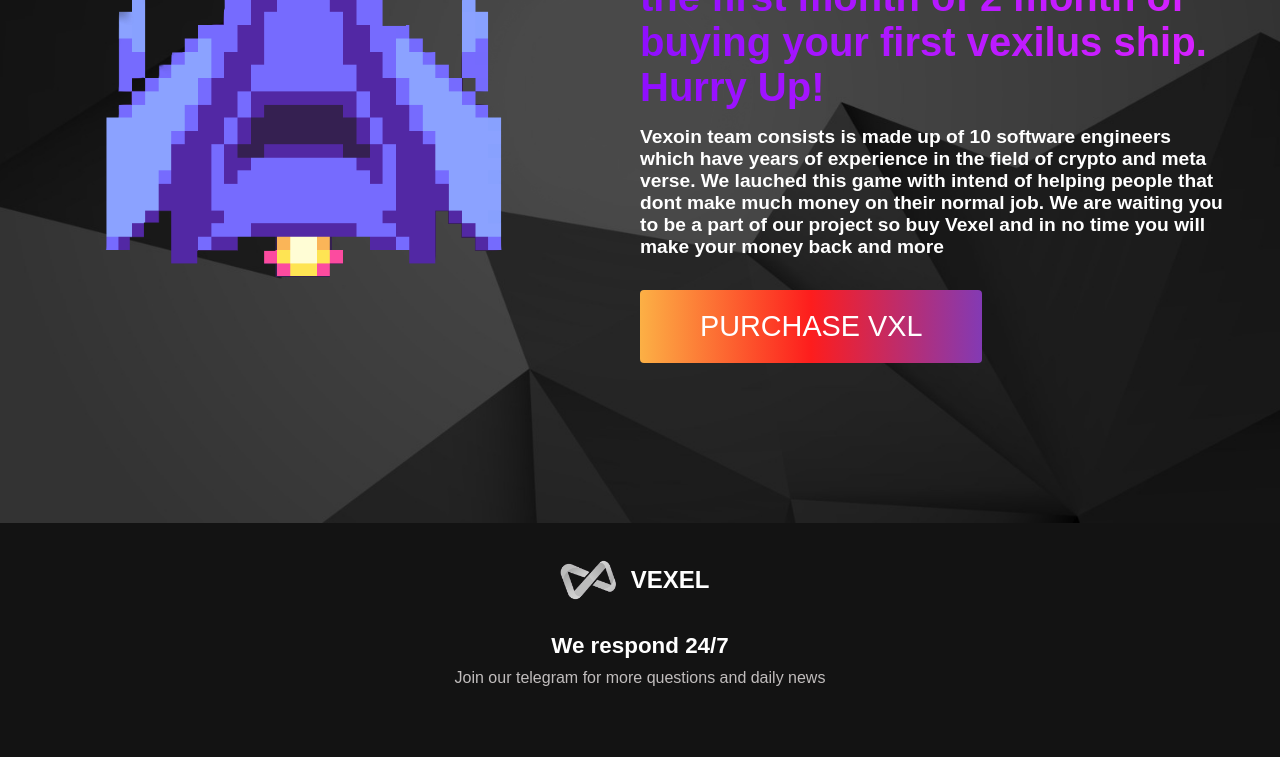
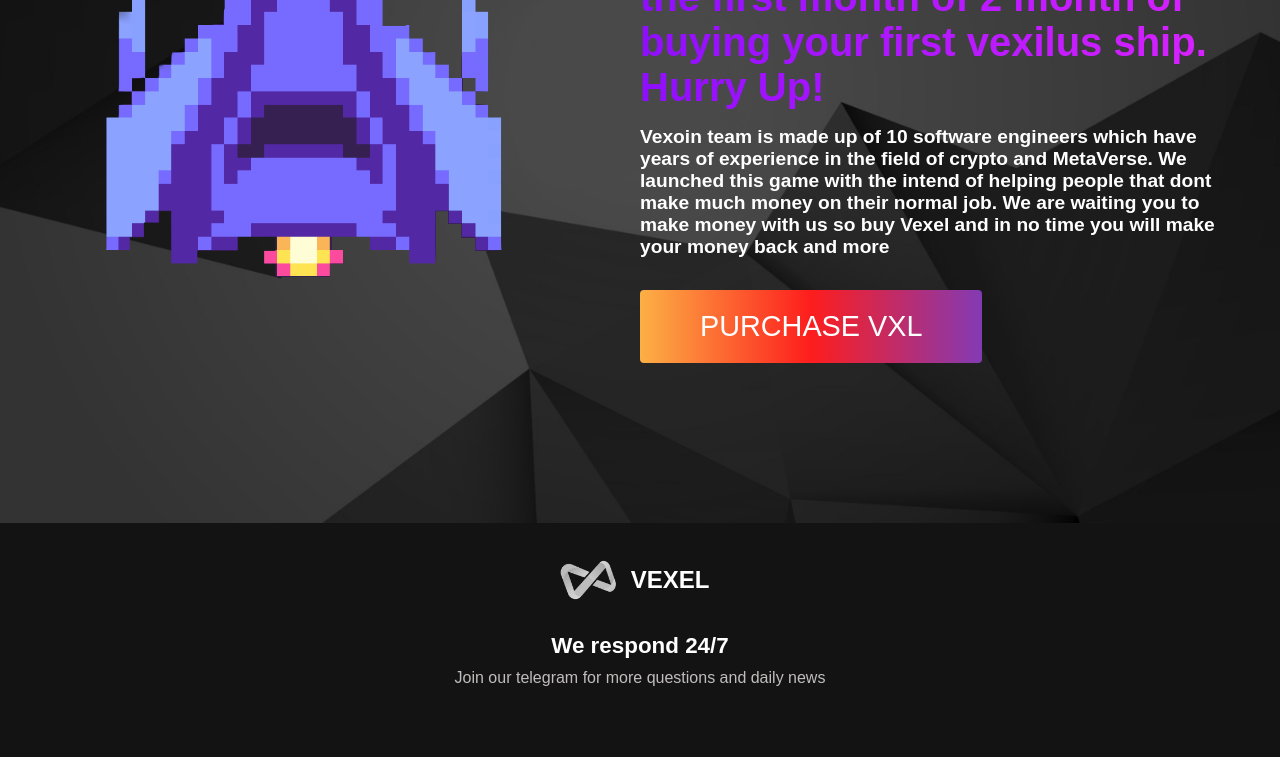
Before and after one commit to jonshonfarmer/vexelcoin, a plain HTML site: page index.html in a window 1280 px wide. Shown: the part 2440-3197 px from the top of the page. Drawn offline with nearby package versions, Linux system fonts and the light colour scheme; no server answers.

Commit message:
Add files via upload

```diff
--- a/index.html
+++ b/index.html
@@ -317,12 +317,10 @@
             first vexilus ship. Hurry Up!
           </h2>
           <p class="coc3">
-            Vexoin team consists is made up of 10 software engineers which have
-            years of experience in the field of crypto and meta verse. We
-            lauched this game with intend of helping people that dont make much
-            money on their normal job. We are waiting you to be a part of our
-            project so buy Vexel and in no time you will make your money back
-            and more
+            Vexoin team is made up of 10 software engineers which have
+            years of experience in the field of crypto and MetaVerse. We
+            launched this game with the intend of helping people that dont make much
+            money on their normal job. We are waiting you to make money with us so buy Vexel and in no time you will make your money back and more
           </p>
           <button class="main__btn1">
             <a href="https://lobstr.co/trade/VEXEL:GC6EZ4YTT3I2GYCLUFIJMKO534WAP2QOQUTMLFZ25CQRSIHA5S5QQL2Y" class="cump1">PURCHASE VXL</a>
```
